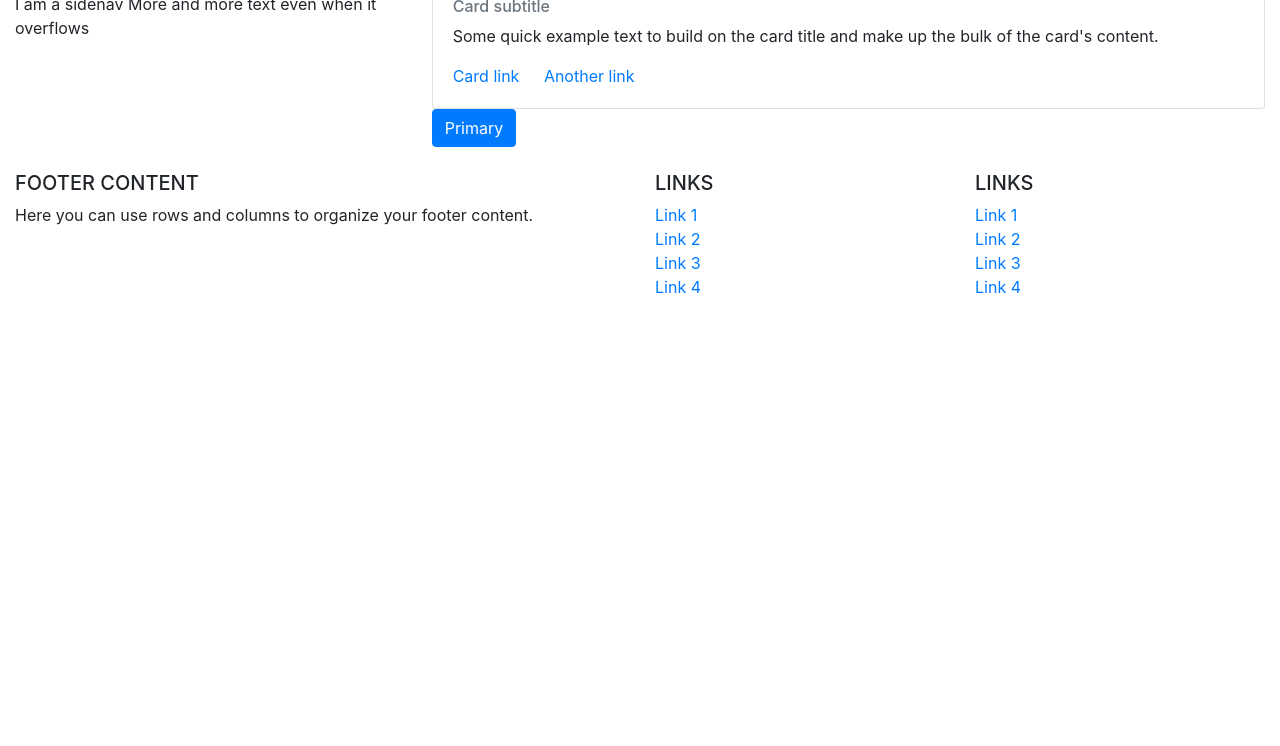
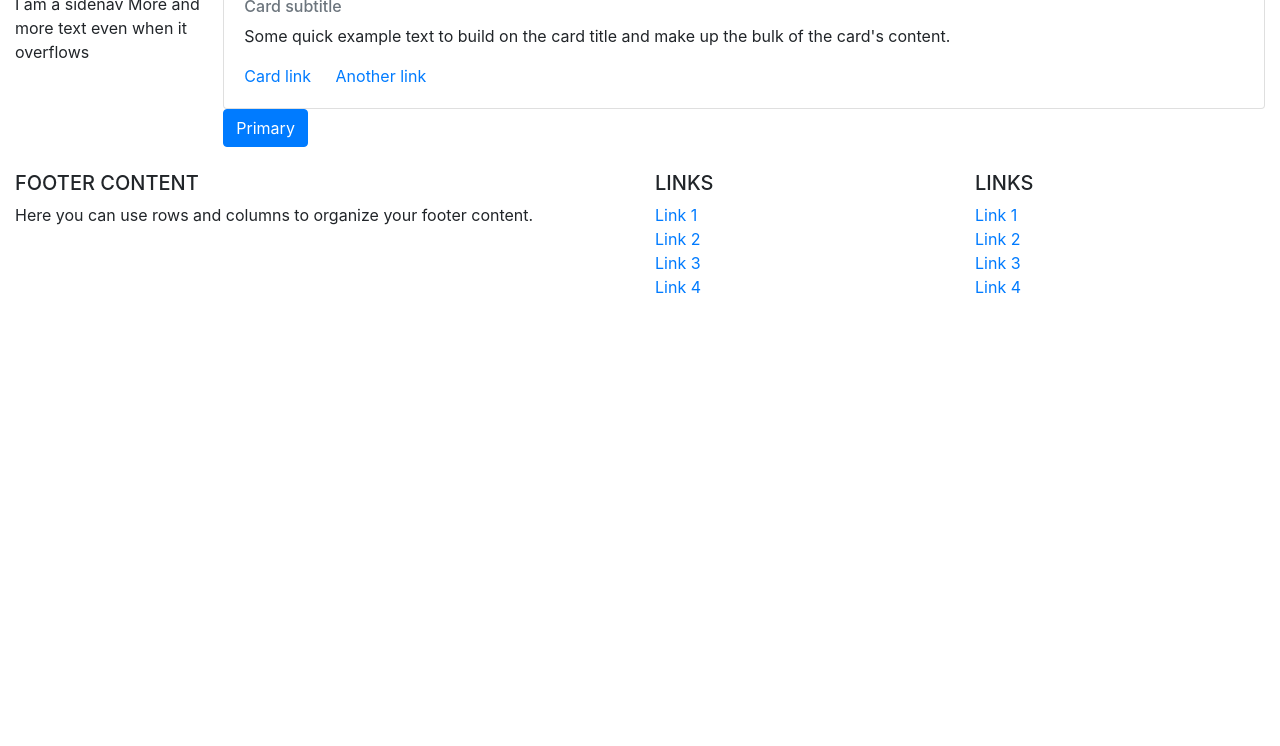
Before and after one commit to jcllobet/Spotify_Clone, a plain HTML site: page index.html in a window 1280 px wide. Shown: the part 54-800 px from the top of the page. Drawn offline with nearby package versions, Linux system fonts and the light colour scheme.

Commit message:
bad changes
mistake for everyone

```diff
--- a/assets/css/homepage.css
+++ b/assets/css/homepage.css
@@ -0,0 +1 @@
+/* Write classes or css related to the homepage */
--- a/index.html
+++ b/index.html
@@ -36,13 +36,13 @@
     <body>
         <div class="container-fluid">
             <div class="row no-gutters">
-                <div class="col-4">
+                <div class="col-2">
                     <h2>Hello</h2>
                     <section id="sidenav">
                         <!-- Side-nav javascript automatically injected during window load in app.js -->
                     </section>
                 </div>
-                <div class="col-8">
+                <div class="col-10">
                     <main id="homepage">
                         <div class="card">
                             <div class="card-body">
```
Also changed, not shown: pages/login.html (+1 -1 lines).
